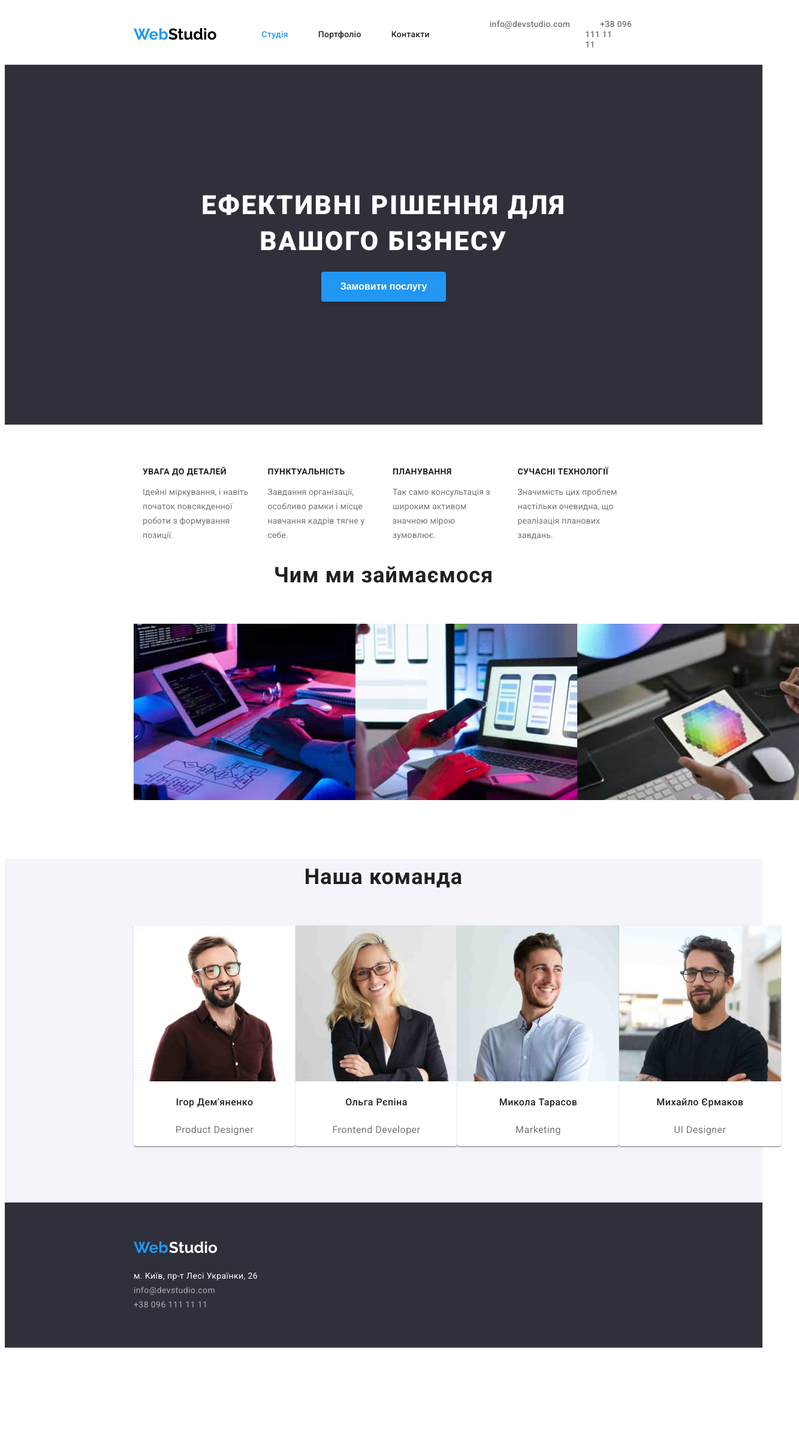
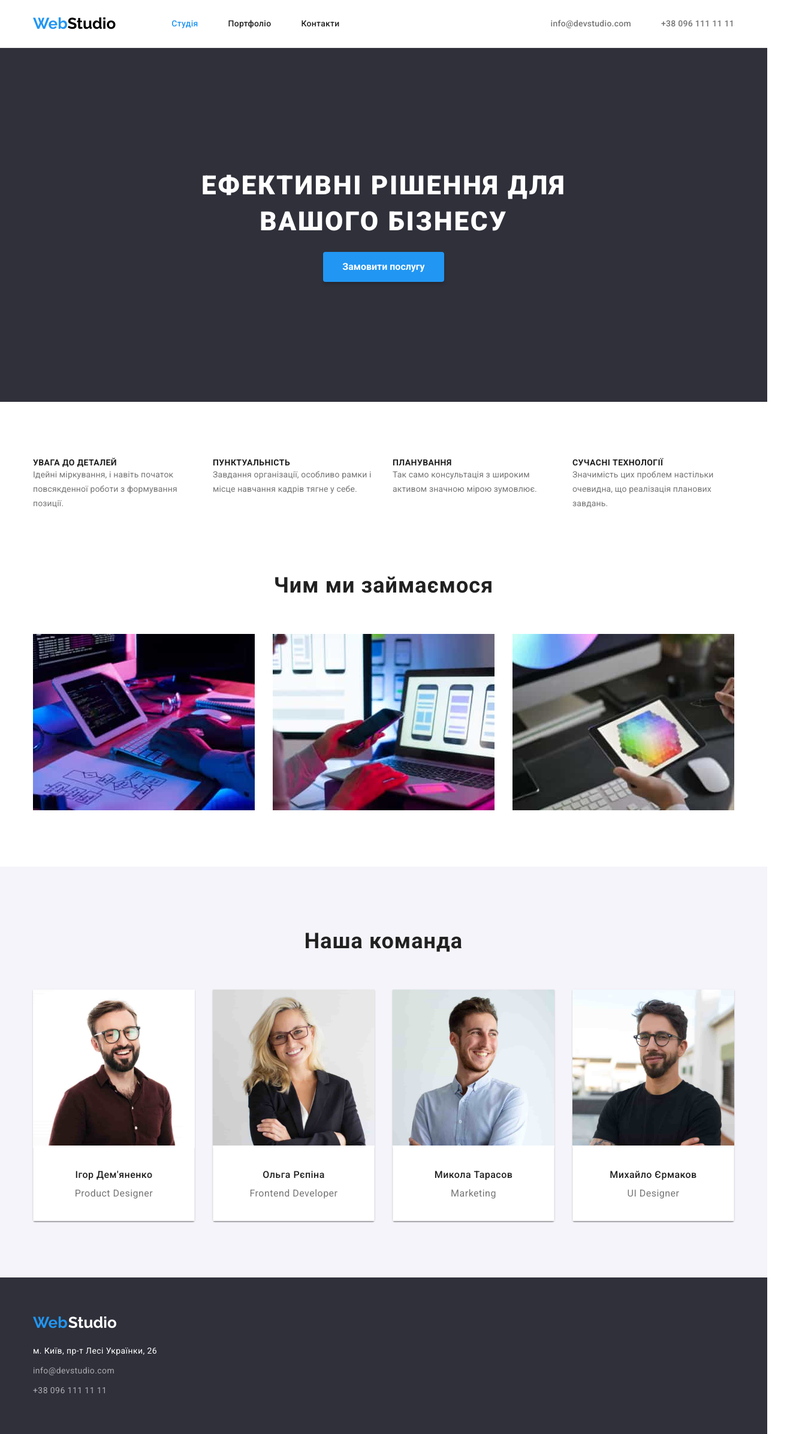
Before and after one commit to yuliiamaiboroda/goit-markup-hw-03, a website: page index.html in a window 1280 px wide. Shown: the whole page at 60% size, 1333 px wide, since content can reach past the window. Before the commit the page ends 2255 px from the top, so only its background shows below. Drawn offline with nearby package versions, Linux system fonts and the light colour scheme.

Commit message:
fix the mistakes
used modern-normalize;
fixed bages;

```diff
--- a/css/styles.css
+++ b/css/styles.css
@@ -1,7 +1,8 @@
 :root {
     --primary-color: #2196F3;
     --baner-color: #2F303A;
-    --background-color: ##FFFFFF;
+    --background-text-color: #FFFFFF;
+    --background-cards-color: #F5F4FA
 }
 
 body {
@@ -9,22 +10,45 @@ body {
     color: #212121;
 }
 
+h1,h2,h3,h4,h5,h6,p{
+    margin: 0;
+}
+
+ul,ol{
+    list-style: none;
+    padding: 0;
+    margin: 0;
+}
+
+a{
+    text-decoration: none;
+}
+
+.section{
+    padding: 94px 0;
+}
+
+.header{
+    padding-top: 24px;
+    padding-bottom: 24px;
+    border-bottom: 1px solid #ECECEC;
+}
+
 .container{
-    padding-left: 215px;
-    padding-right: 215px;
-    max-width: 1200px;
+    margin-left: auto;
+    margin-right: auto;
+    padding-left: 15px;
+    padding-right: 15px;
+    width: 1200px;
+}
+
+.main-nav{
+    margin-left: 93px;
 }
 
 .container-header{
     display: flex;
-    align-items: baseline;
-    justify-content: space-between;
     align-items: center;
-    height: 100%;
-    background-color: white;
-    padding-top: 24px;
-    padding-bottom: 25px;
-    border-bottom: 1px solid #ECECEC;
 }
 
 .header-logo-web {
@@ -38,29 +62,26 @@ body {
     font-weight: 700;
     font-size: 26px;
     line-height: 1.2;
-    word-spacing: -7px;
-    display: flex;
+}
+
+.header-contacts{
+    margin-left: auto;
 }
 
 .header-menu,
 .header-contacts {
-    list-style-type: none;
-    text-decoration: none;
-    margin: 0;
-    padding: 0;
     font-weight: 500;
     font-size: 14px;
     line-height: 1.2;
     letter-spacing: 0.02em;
     display: flex;
-    margin-left: 50px;
+    gap: 50px;
 }
 
 .header-nav {
-    text-decoration: inherit;
-    color: inherit;
-    margin: 0 25px;
+  color: inherit;
 }
+
 
 .header-nav:hover,
 .header-nav:focus {
@@ -70,8 +91,6 @@ body {
 .header-mail,
 .header-phone {
     color: #757575;
-    text-decoration: none;
-    margin: 0 25px;
 }
 
 .header-mail:hover,
@@ -84,45 +103,38 @@ body {
 
 
 .main-background {
-    background: var(--baner-color);
-    height: 600px;
+    background-color: var(--baner-color);
+    padding: 200px 0;
 }
 
 .title {
-    color: white;
+    width: 696px;
+    margin: 0 auto;
+    color: var(--background-text-color);
     font-weight: 900;
     font-size: 44px;
     line-height: 1.36;
     text-align: center;
     letter-spacing: 0.06em;
     text-transform: uppercase;
-    margin-top: 0;
     margin-bottom: 20px;
 }
 
-.main-background-content {
-    width: 695px;
-    margin: auto;
-    text-align: center;
-    justify-content: center;
-    display: flex;
-    flex-direction: column;
-    height: 100%;
-    align-items: center;
-}
+
 
 .main-background-button {
+    display: block;
+    margin: 0 auto;
     border: none;
     padding: 10px 32px;
     background: var(--primary-color);
     box-shadow: 0px 4px 4px rgba(0, 0, 0, 0.15);
     border-radius: 4px;
-    color: white;
+    color: var(--background-text-color);
     font-weight: 700;
     font-size: 16px;
     line-height: 1.9;
     cursor: pointer;
-    width: fit-content;
 }
 
 .advances-title {
@@ -130,23 +142,15 @@ body {
 }
 
 .advances-list {
-    list-style-type: none;
-    width: 100%;
-    padding: 0;
-    margin-bottom: 0;
-    margin-top: 47px;
     display: flex;
     justify-content: space-between;
 }
 
 .advances {
-    padding: 0;
-    margin: 0;
-    background-color: var(--background-color);
+    background-color: var(--background-text-color);
 }
 
 .advances-list-item {
-    padding: 10px 15px;
     width: 270px;
 }
 
@@ -166,60 +170,33 @@ body {
 }
 
 .our-occupation {
-    background: var(--background-color);
+    padding-top: 0;
+}
+
+.our-occupation-pictures {
+    display: flex;
+    justify-content: space-between;
+}
+
+.our-team {
+    background-color: var(--background-cards-color);
+}
+
+.our-team-content {
+    display: flex;
+    gap: 30px;
 }
 
 .subtitle {
-    font-weight: 700;
     font-size: 36px;
     line-height: 1.7;
     text-align: center;
     letter-spacing: 0.03em;
-    margin-top: 0;
-    margin-bottom: 0;
-}
-
-.our-occupation-pictures {
-    list-style-type: none;
-    margin-bottom: 0;
-    margin-top: 0;
-    display: flex;
-    justify-content: space-between;
-    padding-left: 0;
-    padding-bottom: 94px;
-}
-
-.our-team {
-    background: #F5F4FA;
-}
-
-.our-team-content {
-    list-style-type: none;
-    padding-left: 0;
-    padding-top: 0;
-    margin-top: 0;
-    display: flex;
-    justify-content: space-between;
-    margin-bottom: 0;
-}
-
-.subtitle {
-    font-weight: 700;
-    font-size: 36px;
-    line-height: 1.7;
-    text-align: center;
-    letter-spacing: 0.03em;
-    margin-top: 0;
-    padding-top: 94px;
-    padding-bottom: 50px;
-    padding: 0 15px;
     margin-bottom: 50px;
 }
 
 .our-team-card {
-    background: #FFFFFF;
-    height: 368px;
-    margin-bottom: 94px;
+    background-color: var(--background-text-color);
     box-shadow: 0px 1px 3px rgba(0, 0, 0, 0.12), 0px 1px 1px rgba(0, 0, 0, 0.14), 0px 2px 1px rgba(0, 0, 0, 0.2);
     border-radius: 0px 0px 4px 4px;
 }
@@ -230,6 +207,7 @@ body {
     line-height: 1.9;
     text-align: center;
     letter-spacing: 0.03em;
+
 }
 
 .career {
@@ -242,8 +220,9 @@ body {
 }
 
 .footer-content {
-    background: var(--baner-color);
+    background-color: var(--baner-color);
     padding-top: 60px;
+    padding-bottom: 60px;
 }
 
 .home-logo {
@@ -266,12 +245,14 @@ body {
     margin: 0;
 }
 
-.footer-contacts {
-    list-style-type: none;
-    padding-left: 0;
-    padding-top: 20px;
-    padding-bottom: 60px;
-    margin: 0;
+
+.footer-adress-contacts{
+    font-style: normal;
+    margin-top: 20px;
+}
+
+.adress-list:not(:last-child){
+    margin-bottom: 9px;
 }
 
 .footer-mail:hover,
@@ -297,22 +278,21 @@ body {
     list-style-type: none;
     align-items: center;
     display: flex;
-    width: 100%;
     justify-content: center;
-    padding: 0;
+    margin-bottom: 50px;
+    gap: 8px;
 }
 
 .button-portfolio-link {
     border: none;
     color: inherit;
-    background: #F5F4FA;
+    background: var(--background-cards-color);
     font-family: inherit;
     font-weight: 500;
     font-size: 16px;
     line-height: 1.6;
     text-align: center;
     letter-spacing: 0.03em;
-    margin: 0 8px 0px 8px;
     border-radius: 4px;
     padding: 6px 22px;
 }
@@ -328,26 +308,10 @@ body {
 }
 
 
-.portfolio-examples-card {
-    background: var(--background-color);
-    width: 370px;
-    border-bottom: 1px solid #EEEEEE;
-    margin-bottom: 30px;
-    margin-right: 30px;
-}
-
-portfolio-examples-card:nth-child(3n){
-    margin-right: 0;
-}
-
 .porfolio-cards-block {
-    list-style-type: none;
-    align-content: center;
-    margin: 0;
-    padding: 0;
-    flex-direction: row;
     display: flex;
     flex-wrap: wrap;
+    gap: 30px;
 }
 
 
@@ -356,6 +320,7 @@ portfolio-examples-card:nth-child(3n){
     font-size: 18px;
     line-height: 2;
     letter-spacing: 0.06em;
+    margin-top: 0;
 }
 
 .type-of-project {
@@ -378,11 +343,25 @@ portfolio-examples-card:nth-child(3n){
     color: var(--primary-color);
 }
 
-.portfolio-page{
-    padding-top: 95px;
-    padding-bottom: 50px;
+
+.portfolio-content{
+    border: 1px solid #EEEEEE;
+    border-top: none;
+    padding-top: 20px;
+    padding-bottom: 20px;
 }
 
-.portfolio{
-    padding-bottom: 64px;
+.images-portfolio{
+    display: block;
 }
+
+.team-images{
+    display: block;
+}
+
+.team-content{
+    border: 1px solid #EEEEEE;
+    border-top: none;
+    padding-top: 30px;
+    padding-bottom: 30px;
+}
--- a/index.html
+++ b/index.html
@@ -4,23 +4,24 @@
     <meta charset="UTF-8" />
     <meta http-equiv="X-UA-Compatible" content="IE=edge" />
     <meta name="viewport" content="width=device-width, initial-scale=1.0" />
+    <title>Студія</title>
+    <link
+      rel="stylesheet"
+      href="https://cdnjs.cloudflare.com/ajax/libs/modern-normalize/1.0.0/modern-normalize.min.css"
+    />
     <link rel="preconnect" href="https://fonts.googleapis.com" />
     <link rel="preconnect" href="https://fonts.gstatic.com" crossorigin />
     <link
       href="https://fonts.googleapis.com/css2?family=Raleway:wght@700&family=Roboto:wght@400;500;700;900&display=swap"
       rel="stylesheet"
     />
-    <link rel="stylesheet" href="css/styles.css"/>
-    <title>Студія</title>
+    <link rel="stylesheet" href="css/styles.css" />
   </head>
   <body class="body">
     <header class="header">
       <div class="container container-header">
-          <a href="index.html" class="header-logo">
-            <span class="header-logo-web">Web</span>
-            Studio
-          </a>
-          <nav>
+        <a href="index.html" class="header-logo"> <span class="header-logo-web">Web</span>Studio</a>
+        <nav class="main-nav">
           <ul class="header-menu">
             <li><a href="index.html" class="header-nav active">Студія</a></li>
             <li><a href="portfolio.html" class="header-nav">Портфоліо</a></li>
@@ -40,7 +41,7 @@
           <button type="button" class="main-background-button">Замовити послугу</button>
         </div>
       </section>
-      <section class="advances">
+      <section class="advances section">
         <div class="container">
           <h2 class="advances-title">Наші переваги</h2>
           <ul class="advances-list">
@@ -71,66 +72,85 @@
           </ul>
         </div>
       </section>
-      <section class="our-occupation">
+      <section class="our-occupation section">
         <div class="container">
           <h2 class="subtitle">Чим ми займаємося</h2>
           <ul class="our-occupation-pictures">
             <li>
-              <img src="images/our_occupation1.jpg" alt="our-occupation" width="370" height="294" />
+              <img
+                src="images/our_occupation1.jpg"
+                alt="our-occupation"
+                width="370"
+                height="294"
+                class="team-images"
+              />
             </li>
             <li>
-              <img src="images/our_occupation2.jpg" alt="our-occupation" width="370" height="294" />
+              <img
+                src="images/our_occupation2.jpg"
+                alt="our-occupation"
+                width="370"
+                height="294"
+                class="team-images"
+              />
             </li>
             <li>
-              <img src="images/our_occupation3.jpg" alt="our-occupation" width="370" height="294" />
+              <img
+                src="images/our_occupation3.jpg"
+                alt="our-occupation"
+                width="370"
+                height="294"
+                class="team-images"
+              />
             </li>
           </ul>
+        </div>
       </section>
-        <section class="our-team">
+      <section class="our-team section">
         <div class="container">
           <h2 class="subtitle">Наша команда</h2>
           <ul class="our-team-content">
             <li class="our-team-card">
               <img src="images/our_team1.jpg" alt="our_team" width="270" height="260" />
-                <p>
+              <div class="team-content">
                 <h3 class="our-team-workers">Ігор Дем'яненко</h3>
                 <p class="career">Product Designer</p>
-                </p>
+              </div>
             </li>
             <li class="our-team-card">
               <img src="images/our_team2.jpg" alt="our_team" width="270" height="260" />
-                <p>
+              <div class="team-content">
                 <h3 class="our-team-workers">Ольга Рєпіна</h3>
                 <p class="career">Frontend Developer</p>
-                </p>
+              </div>
             </li>
             <li class="our-team-card">
               <img src="images/our_team3.jpg" alt="our_team" width="270" height="260" />
-                <p>
+              <div class="team-content">
                 <h3 class="our-team-workers">Микола Тарасов</h3>
                 <p class="career">Marketing</p>
-                </p>
+              </div>
             </li>
             <li class="our-team-card">
               <img src="images/our_team4.jpg" alt="our_team" width="270" height="260" />
-                <p>
+              <div class="team-content">
                 <h3 class="our-team-workers">Михайло Єрмаков</h3>
                 <p class="career">UI Designer</p>
-                </p>
+              </div>
             </li>
           </ul>
         </div>
       </section>
     </main>
     <footer class="footer-content">
-        <div class=" container">
+      <div class="container">
         <a href="index.html" class="home-logo">
           <span class="header-logo-web">Web</span>
           Studio
         </a>
-          <address>
+        <address class="footer-adress-contacts">
           <ul class="footer-contacts">
-              <li>
+            <li class="adress-list">
               <a
                 href="https://www.google.com/maps/place/%D0%B1%D1%83%D0%BB%D1%8C%D0%B2%D0%B0%D1%80+%D0%9B%D0%B5%D1%81%D1%96+%D0%A3%D0%BA%D1%80%D0%B0%D1%97%D0%BD%D0%BA%D0%B8,+26,+%D0%9A%D0%B8%D1%97%D0%B2,+02000/@50.4265807,30.5383858,17z/data=!3m1!4b1!4m5!3m4!1s0x40d4cf0e033ecbe9:0x57a4dffefec77da0!8m2!3d50.4265807!4d30.5383858"
                 target="_blank"
@@ -139,8 +159,12 @@
                 >м. Київ, пр-т Лесі Українки, 26</a
               >
             </li>
-              <li><a href="mailto:info@devstudio.com" class="footer-mail">info@devstudio.com</a></li>
-              <li><a href="tel:+380961111111" class="footer-phone">+38 096 111 11 11</a></li>
+            <li class="adress-list">
+              <a href="mailto:info@devstudio.com" class="footer-mail">info@devstudio.com</a>
+            </li>
+            <li class="adress-list">
+              <a href="tel:+380961111111" class="footer-phone">+38 096 111 11 11</a>
+            </li>
           </ul>
         </address>
       </div>
```
Also changed, not shown: portfolio.html (+97 -24 lines). Lines whose indentation alone changed are shown as unchanged.
